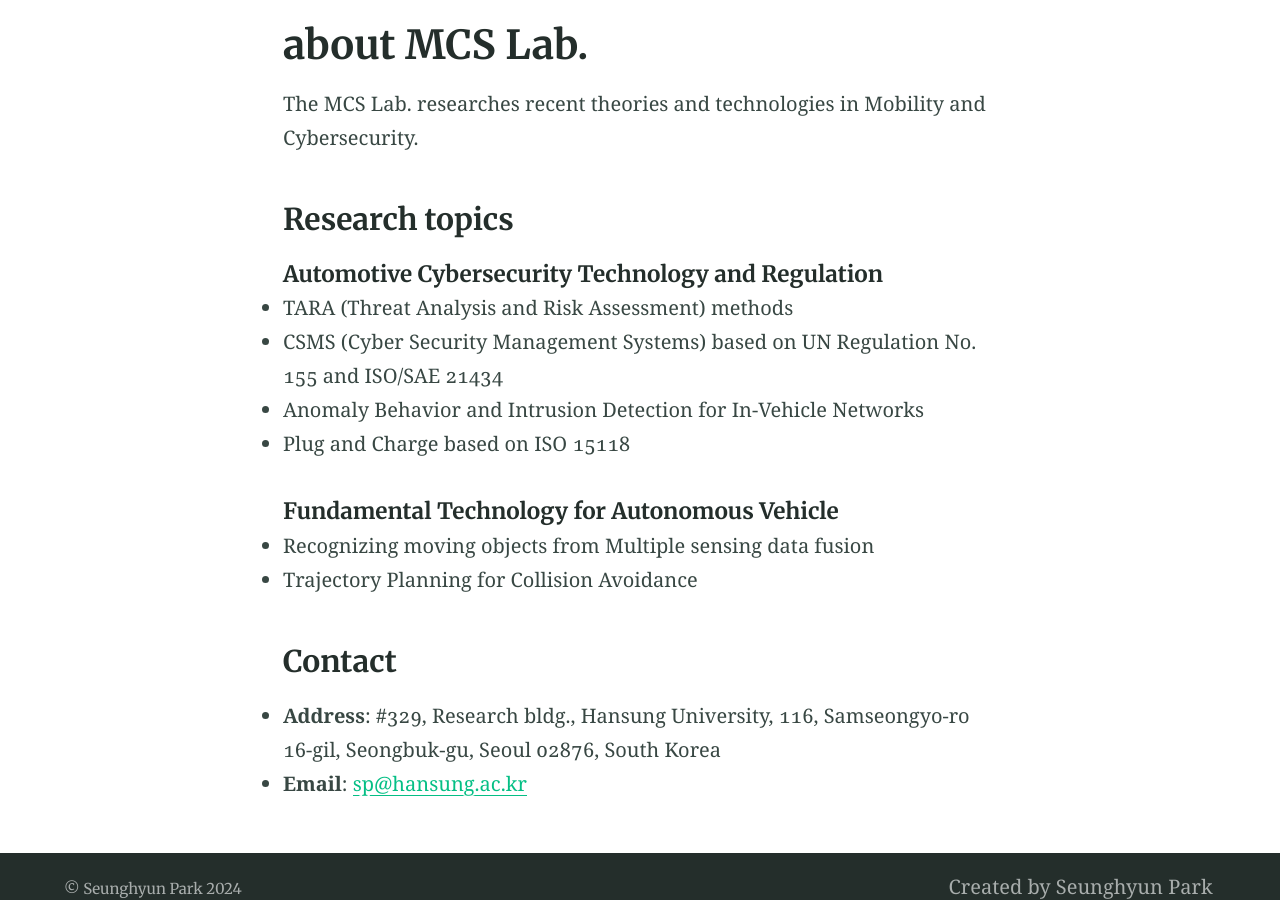
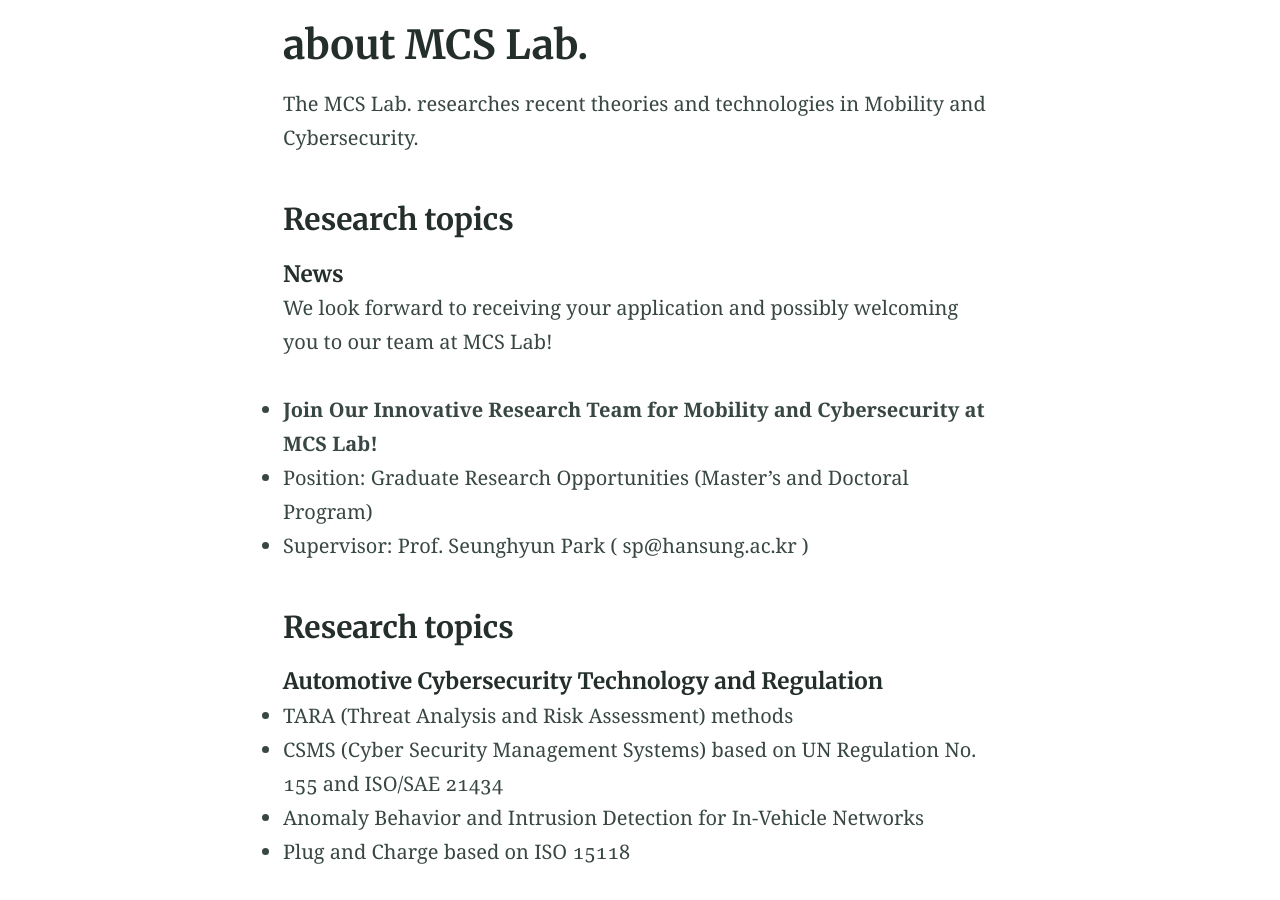
Before and after one commit to imcslab/imcslab.github.io, a Jekyll site: the page built from index.md, in a window 1280 px wide and 900 px high, scrolled down 425 px. Built offline with Jekyll 4.4.1, drawn with Linux system fonts in a browser that asks for light colours.

Commit message:
Update index.md

```diff
--- a/index.md
+++ b/index.md
@@ -8,6 +8,16 @@
 ---
 
 The MCS Lab. researches recent theories and technologies in Mobility and Cybersecurity.
+
+
+### Research topics
+
+##### News
+We look forward to receiving your application and possibly welcoming you to our team at MCS Lab!
+
+* **Join Our Innovative Research Team for Mobility and Cybersecurity at MCS Lab!**
+* Position: Graduate Research Opportunities (Master's and Doctoral Program)
+* Supervisor: Prof. Seunghyun Park ( sp@hansung.ac.kr )
 
 
 ### Research topics
```
